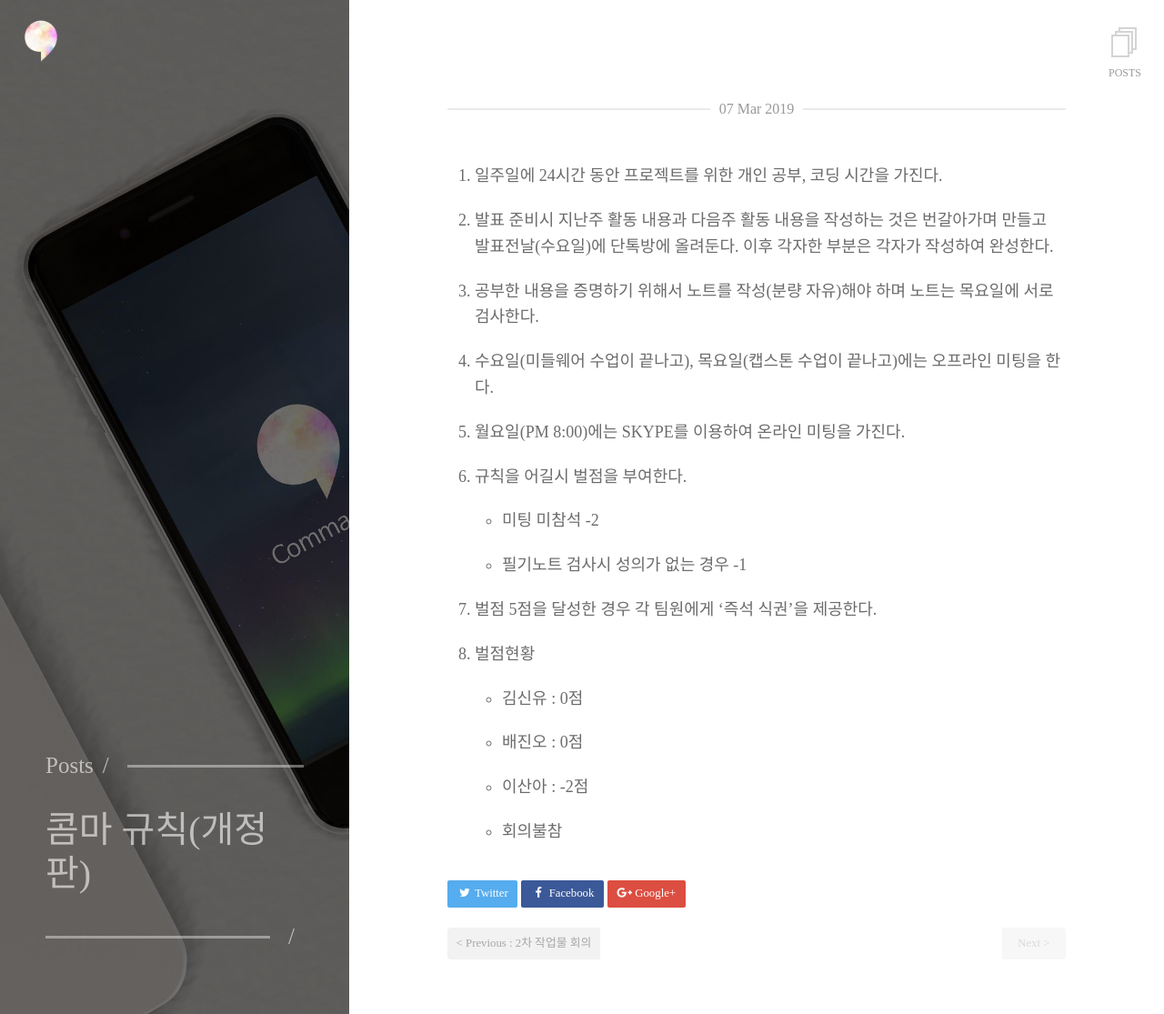
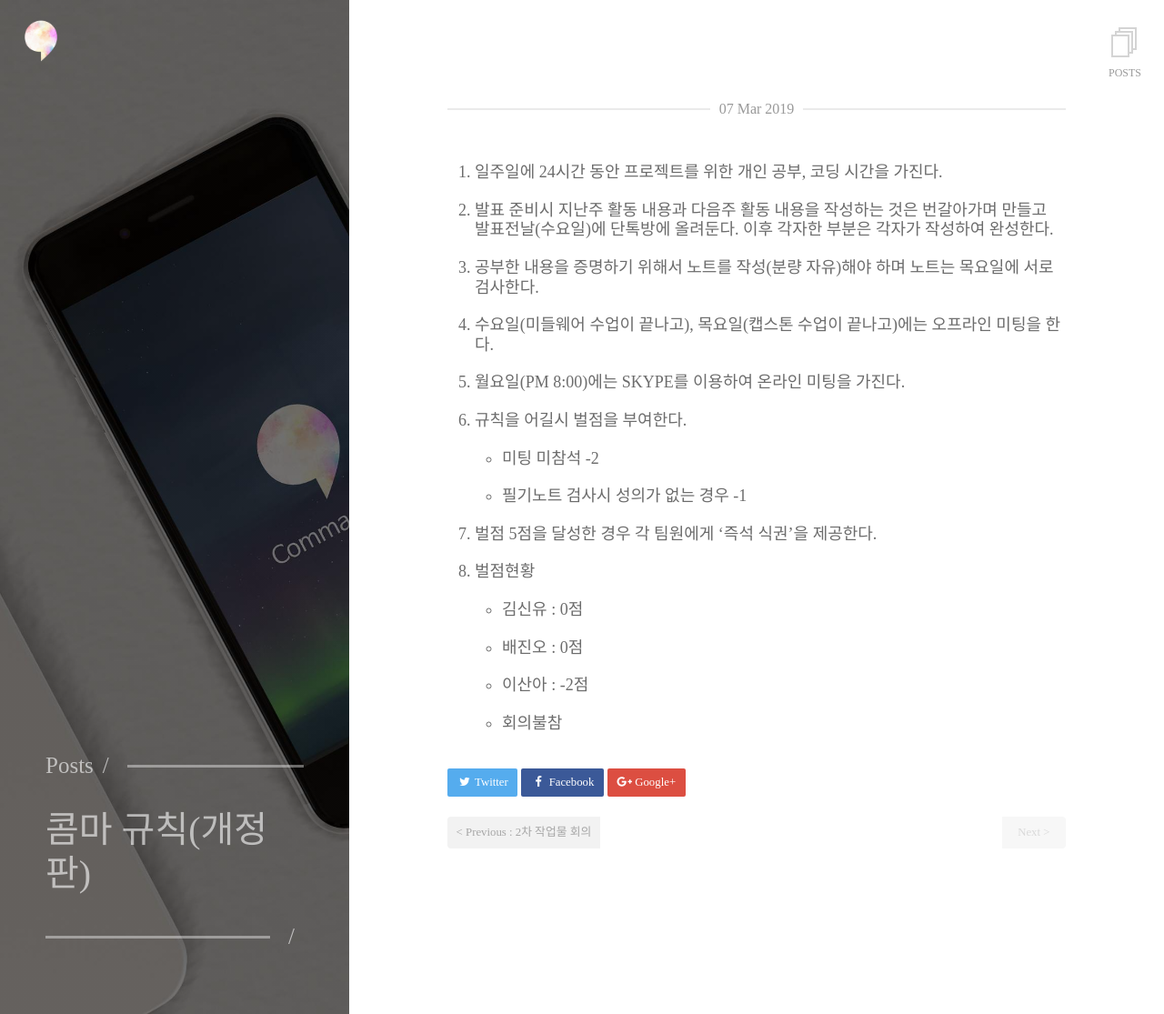
Before and after one commit to commadev/commadev.github.io, a Jekyll site: the page built from _posts/2019-03-07-콤마 규칙 개정판.md, in a window 1280 px wide. Shown: the whole page at 91% size. Built offline with Jekyll 4.4.1, drawn with Linux system fonts in a browser that asks for light colours; some web fonts are replaced.

Commit message:
Revert "[layout] add ol, ul tag line-height"
This reverts commit 0848e2727f646054e4092761e2abf56ef8dd976a.

```diff
--- a/assets/_sass/_site.scss
+++ b/assets/_sass/_site.scss
@@ -576,7 +576,6 @@ canvas {
     font-size: 18px;
     padding-left: 30px;
     color: #6c6c6c;
-    line-height: 1.6;
     > li {
       position: relative;
       margin-bottom: 20px;
```
